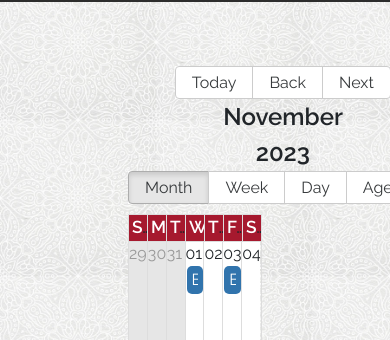
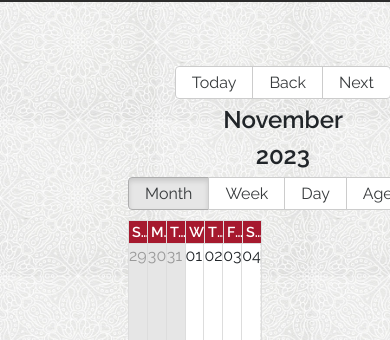
Before and after one commit to sfuia/sfuia-website, a Next.js app: page /calendar in a window 390 px wide. Shown: the part 504-844 px from the top of the page. Built offline with nearby package versions, Linux system fonts and the light colour scheme; grey boxes are pictures that could not be loaded.

Commit message:
update image for calendar banner

```diff
--- a/components/CalendarCarousel.jsx
+++ b/components/CalendarCarousel.jsx
@@ -6,7 +6,7 @@ const CalendarCarousel = () => {
     <Carousel>
       <Carousel.Item>
         <Banner
-          imageSrc="/ig-lemper.jpg"
+          imageSrc="/sports.JPG"
           text="Sports Week"
           height="50"
         />
--- a/components/EventCalendar.jsx
+++ b/components/EventCalendar.jsx
@@ -20,15 +20,9 @@ const localizer = dateFnsLocalizer({
 const events = [
   {
     id: 1,
-    title: 'Event 1',
-    start: new Date(2023, 10, 1, 10, 0),
-    end: new Date(2023, 10, 1, 12, 0),
-  },
-  {
-    id: 2,
-    title: 'Event 2',
-    start: new Date(2023, 10, 3, 14, 0),
-    end: new Date(2023, 10, 3, 16, 0),
+    title: 'Golf',
+    start: new Date(2023, 9, 21, 13, 30),
+    end: new Date(2023, 9, 21, 16, 30),
   },
   // Add more events as needed
 ];
--- a/styles/globals.scss
+++ b/styles/globals.scss
@@ -90,9 +90,10 @@ hr.divider {
   background: var(--red-color);
 }
 
-.rbc-header span{
+.rbc-header{
   font-size: larger;
   color: white;
+  padding: 3rem;
 }
 
 .rbc-day-bg, .rbc-day-slot, .rbc-agenda-view, .rbc-btn-group{
@@ -103,3 +104,14 @@ hr.divider {
   font-size:x-large;
   font-weight: bold;
 }
+
+@media screen and (max-width: 850px) {
+	.rbc-toolbar {
+    display: flex;
+    flex-direction: column;
+  }
+
+  .rbc-toolbar-label{
+    margin: .2rem;
+  }
+}
```
Also changed, not shown: 1 other file (tests, documents, lock files or other folders).
